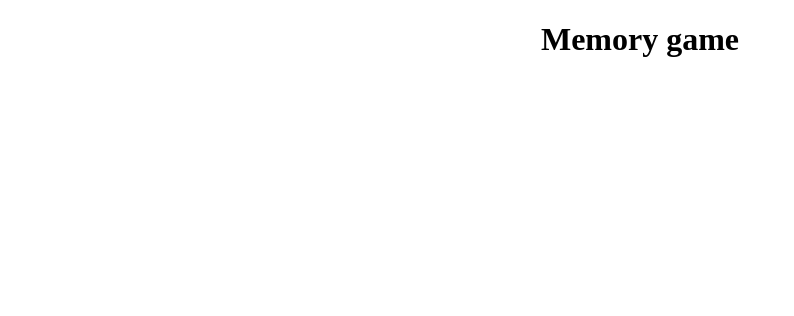
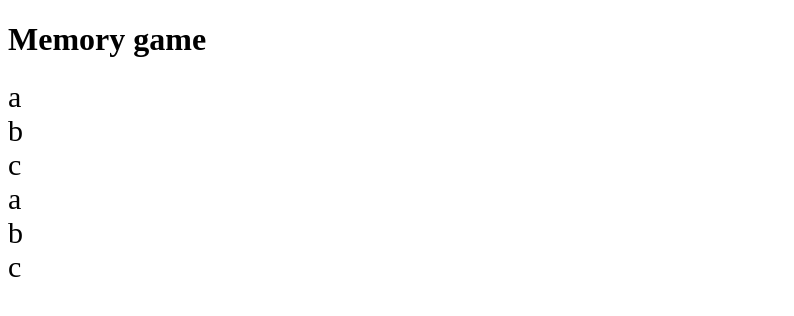
Before and after one commit to shmuelas7/Memory-game, a plain HTML site: page index.html in a window 1280 px wide. Shown: the whole page, without its empty margins (0-794 px from the left). Drawn offline with Linux system fonts and the light colour scheme.

Commit message:
add-arry

```diff
--- a/index.css
+++ b/index.css
@@ -1,3 +1,18 @@
-.main-h1{
+/* body{
+    background-image: url("backround.jpg");
+    background-size: cover;
+    background-repeat: no-repeat;
+} */ */
+#main-h1{
     text-align: center;
+    /* color: wheat; */
 }
+ .card{
+    font-size: 30px;
+    /* color: white;
+    border: white solid; */
+    /* border-radius: 20%; */
+    flex-direction: row;
+
+
+ }
--- a/index.html
+++ b/index.html
@@ -8,7 +8,8 @@
 		<link rel="stylesheet" href="index.css" />
 	</head>
 	<body>
-		<h1 class="main-h1">Memory game</h1>
+		<h1 id="main-h1">Memory game</h1>
+		<div id="board"></div>
 		<script src="main.js"></script>
 	</body>
 </html>
--- a/main.js
+++ b/main.js
@@ -0,0 +1,10 @@
+const cards = ["a", "b", "c", "a", "b", "c"];
+
+const board = document.getElementById("board");
+
+for (let card of cards) {
+	const elemet = document.createElement("div");
+	elemet.innerHTML = card;
+	elemet.className = "card";
+	board.appendChild(elemet);
+}
```
Also changed, not shown: 1 other file.
